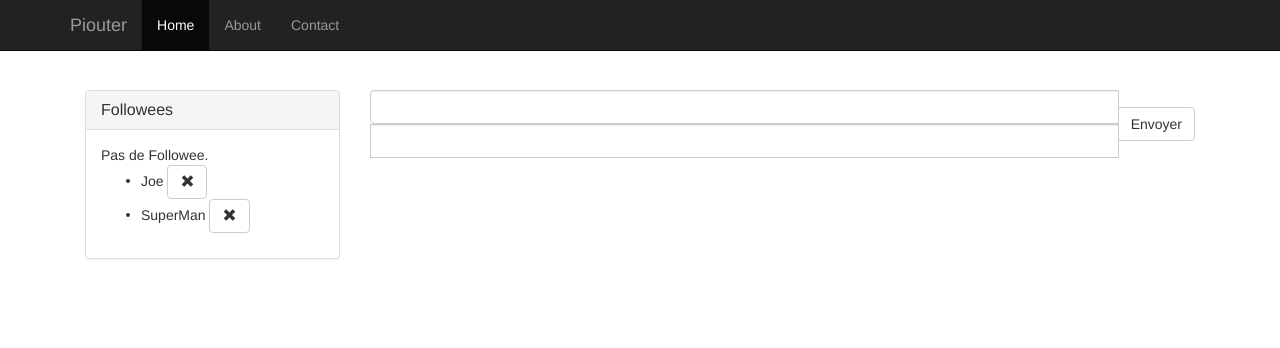
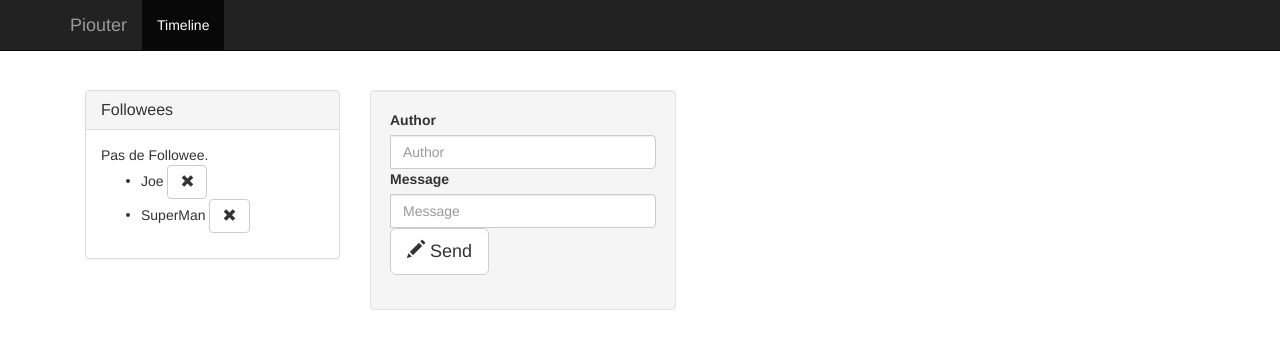
Before and after one commit to madbrain/piouter, a website: page client/index.html in a window 1280 px wide. Drawn offline with Linux system fonts and the light colour scheme; no server answers.

Commit message:
feat(client): enhanced form

```diff
--- a/client/index.html
+++ b/client/index.html
@@ -38,9 +38,7 @@
         </div>
         <div class="collapse navbar-collapse">
           <ul class="nav navbar-nav">
-            <li class="active"><a href="#">Home</a></li>
-            <li><a href="#about">About</a></li>
-            <li><a href="#contact">Contact</a></li>
+            <li class="active"><a href="#">Timeline</a></li>
           </ul>
         </div><!--/.nav-collapse -->
       </div>
@@ -74,12 +72,21 @@
 			</div>
 
 			<div class="col-md-9">
-				<div class="input-group">
-                    <input type="text" class="form-control" ng-model="to">
-                    <input type="text" class="form-control" ng-model="message">
-					<span class="input-group-btn">
-						<button class="btn btn-default" type="button" ng-click="send()">Envoyer</button>
-					</span>
+				<div class="input-group well">
+                    <div class="form-group">
+                        <label for="author">Author</label>
+                        <input type="text" class="form-control" id="author" placeholder="Author" ng-model="author">
+                    </div>
+                    <div class="form-group">
+                        <label for="message">Message</label>
+                        <input type="text" class="form-control" id="message" placeholder="Message" ng-model="message">
+                    </div>
+                    <div class="form-group">
+                        <span ng-bind="message.length"></span>
+                        <button type="button" class="btn btn-default btn-lg" ng-click="send()">
+                            <span class="glyphicon glyphicon glyphicon-pencil"></span>&nbsp;Send
+                        </button>
+                    </div>
 				</div><!-- /input-group -->
 
 				<ul class="list-group">
--- a/client/js/piouter.js
+++ b/client/js/piouter.js
@@ -8,7 +8,7 @@ app.controller('TestCtrl', function ($scope, $resource, $log, userId) {
 	var Piou = $resource('http://localhost:8080/piou/:userId', {userId:'@userId'});
 
     $scope.send = function () {
-        var params = {userId:$scope.to,message:$scope.message,date:Date.now()};
+        var params = {userId:$scope.author,message:$scope.message,date:Date.now()};
         var monPiou = new Piou(params);
         monPiou.$save(function(ret, putResponseHeaders){
             if(ret.code==0){
```
